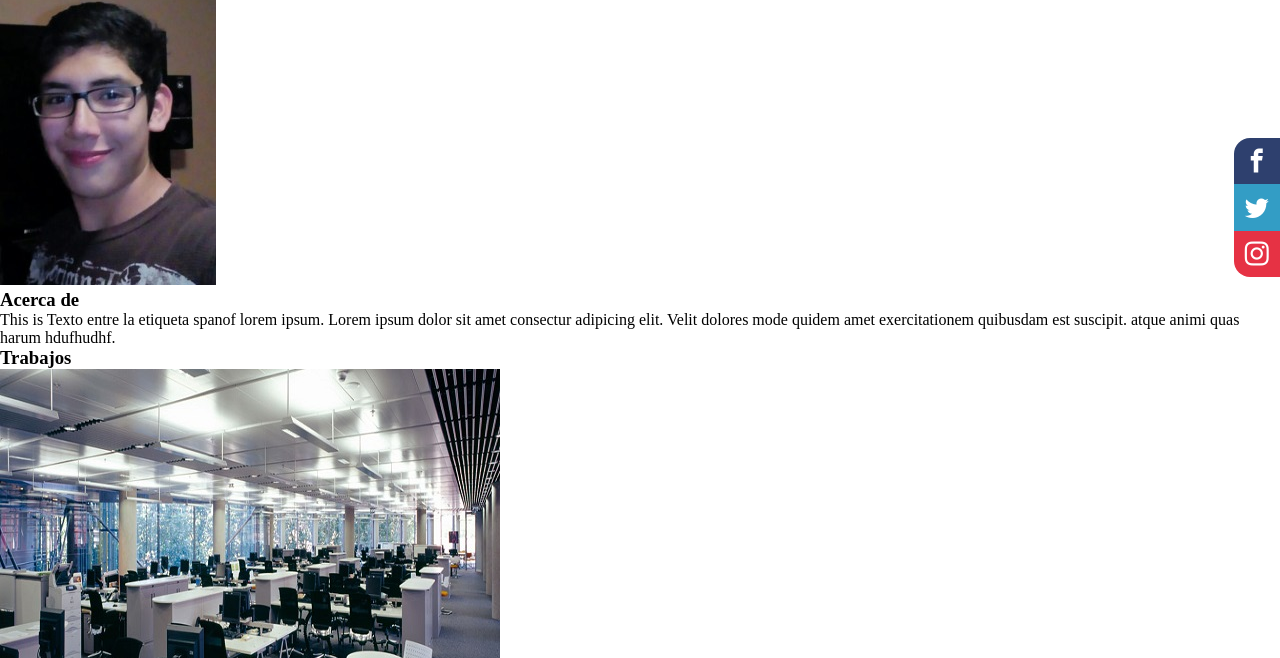
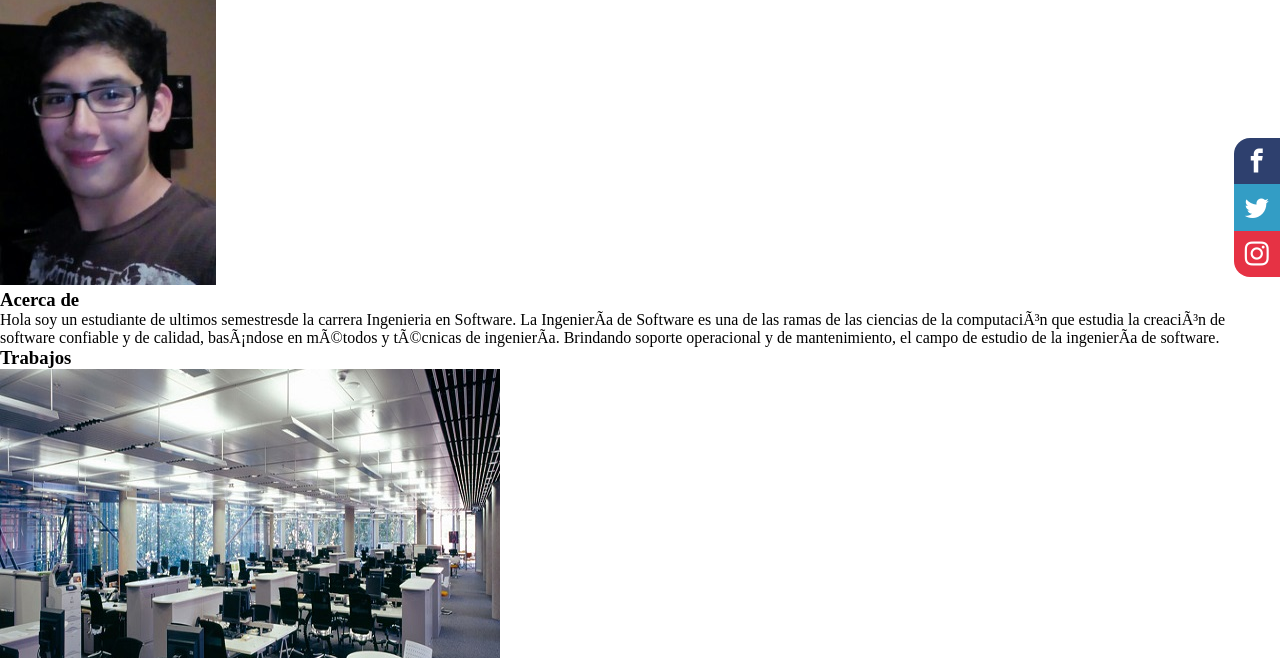
Before and after one commit to Grageda99/We564, a plain HTML site: page actividad2.html in a window 1280 px wide. Shown: the part 142-800 px from the top of the page. Drawn offline with Linux system fonts and the light colour scheme; files whose address does not match are found by name.

Commit message:
Update actividad2.html

```diff
--- a/actividad2.html
+++ b/actividad2.html
@@ -12,43 +12,43 @@
     </head>
     <body>
         <header>
-            <div>
-                <!--Menu-->
+            <div class="contenedor">
+                 <!--Menu-->
                 <nav class="menu">
-
-    <a href="index.html" class="categoria-menu1 btn5" category="salir">Inicio</a>
+                    <a href="actividad2.html" button class="categoria-menu1 btn5">Inicio</></button>
                     <a href="" class="categoria-menu1 btn1">Acerca de</a>
                     <a href="" class="categoria-menu1 btn2">Trabajos</a>
                     <a href="" class="categoria-menu1 btn3">Contactos</a>
-
-
                 </nav>
                 <div class="Contenedor-texto">
                     <div class="texto">
-                        <h1 class="nombre">Jose Grageda</h1>
+                        <h1 class="Nombre">Jose Grageda</h1>
                         <h1 class="Profecion">Estudiante de Ingenieria en Software</h1>
                     </div>
                 </div>
             </div>
         </header>
                         <!--Contenido Principal del Portafolio. acerca de y trabajos-->
-        <header>
+
             <section class="main">
                 <section class="acerca-de">
                     <div class="contenedor">
                     <div class="foto">
                         <img src="img/perfil/GragedaTerrazas.jpg" alt="Foto de Jose Grageda">
                     </div>
-                    <div class="texto">
+                        <div class="texto">
                         <h3 class="titulo">Acerca de</h3>
-                        <p>This is <span class="bold">Texto entre la etiqueta span</span>of lorem ipsum.
-                        Lorem ipsum dolor sit amet consectur adipicing elit.
-                        Velit dolores mode quidem amet exercitationem quibusdam est suscipit.
-                        atque animi quas harum hdufhudhf.
+                        <p>Hola <span class="bold">soy un estudiante de ultimos semestres</span>de la carrera Ingenieria en Software.
+                            La Ingeniería de Software es una de las ramas de las ciencias de la
+                            computación que estudia la creación de software confiable y de calidad,
+                            basándose en métodos y técnicas de ingeniería. Brindando soporte operacional y
+                            de mantenimiento, el campo de estudio de la ingeniería de software.
                         </p>
                     </div>
                     </div>
                 </section>
+                </section>
+
             <section class="trabajos">
                 <div class="contenedor">
                     <h3 class="titulo">Trabajos</h3>
@@ -93,11 +93,9 @@
                 </div>
             </section>
         </section>
-        </header>
-        <!--Pie de pagina del portafolio. seccion "contacto" y redes sociales-->
         <footer>
             <section class="contacto">
-                <div class="contenedor">
+                <div class="l">
                     <h3 class="titulo">Contacto</h3>
                     <form action="" class="formulario">
                         <input type="text" placeholder="nombre" name="nombre" required>
@@ -113,6 +111,8 @@
                 </div>
             </section>
         </footer>
+        <!--Pie de pagina del portafolio. seccion "contacto" y redes sociales-->
+
 
 
 
```
